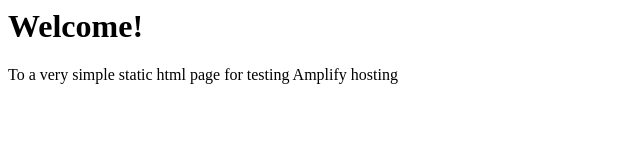
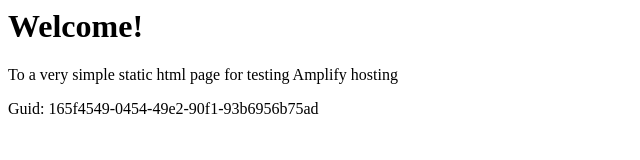
Before and after one commit to aws-aemilia-pdx/Github-PR-Commit-Integration-Test-DoNotTouch-GitH-MJCD6L4M-v1-preprod-us-west-2, a website: page src/index.html in a window 1280 px wide. Shown: the whole page, without its empty margins (0-640 px from the left). Drawn offline with Linux system fonts and the light colour scheme.

Commit message:
commit from integ tests

```diff
--- a/src/index.html
+++ b/src/index.html
@@ -1,3 +1,5 @@
+
+
 <html lang="en">
 
 <head>
@@ -10,6 +12,6 @@
 <body>
     <h1>Welcome!</h1>
     <p>To a very simple static html page for testing Amplify hosting</p>
-</body>
+    <p>Guid: 165f4549-0454-49e2-90f1-93b6956b75ad</p></body>
 
 </html>
```
